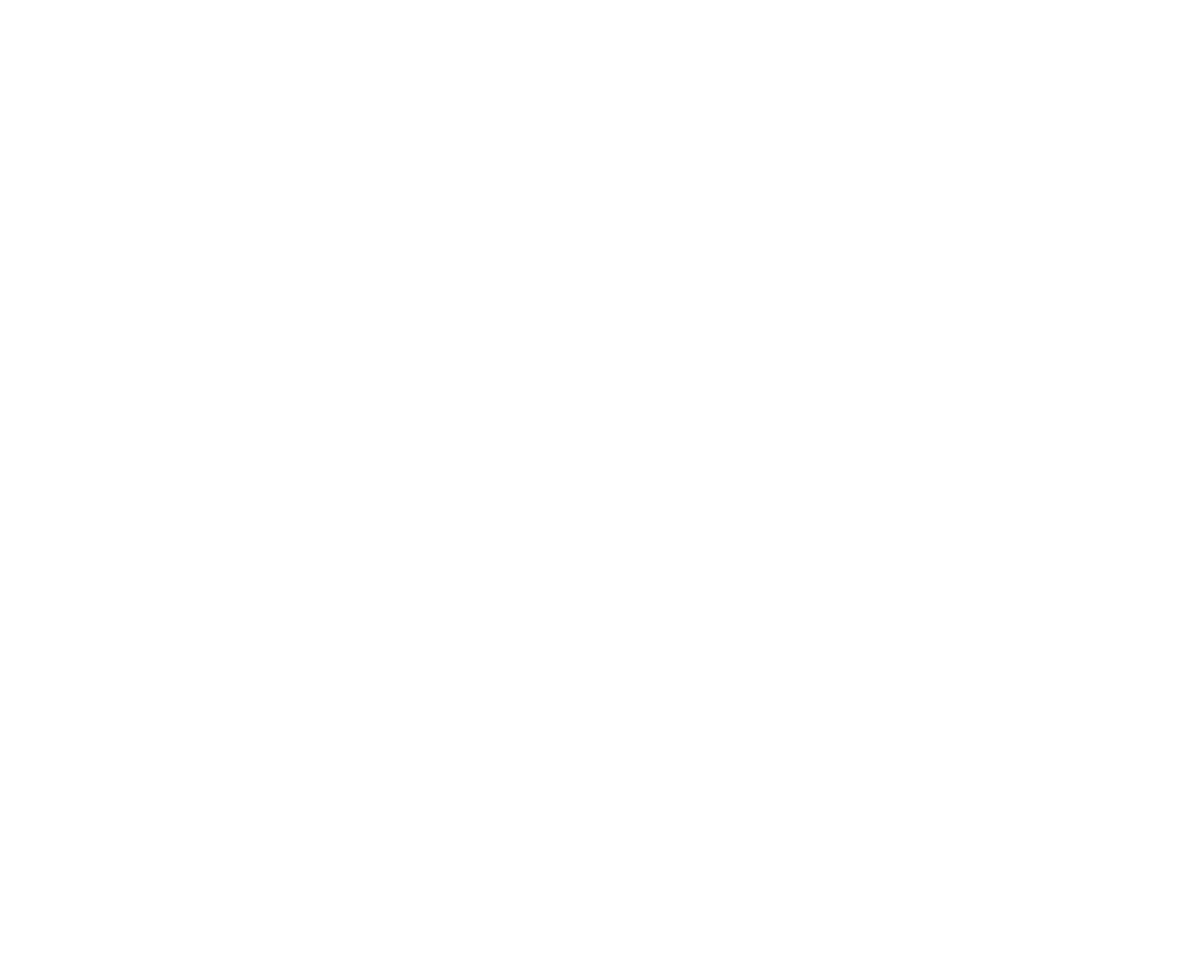
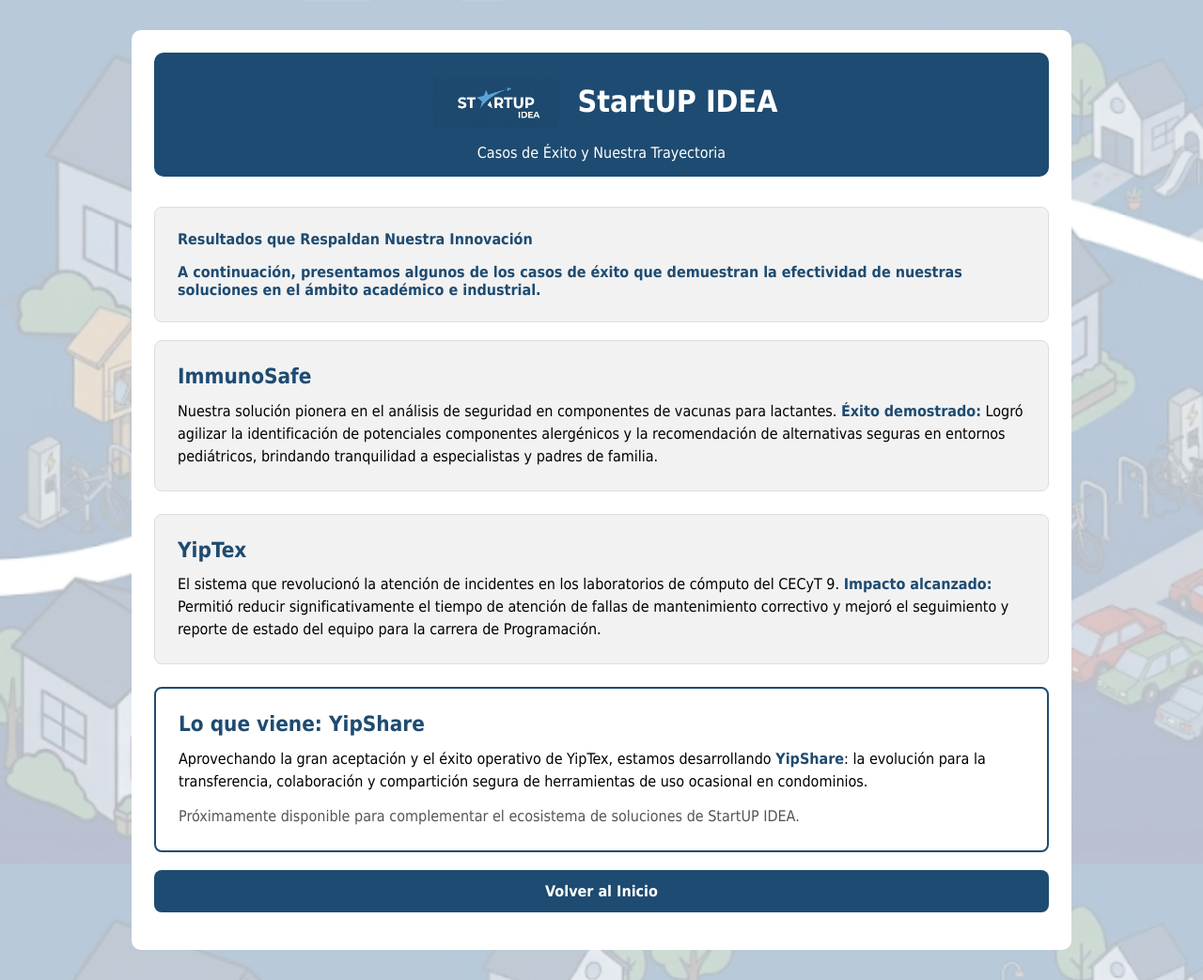
Before and after one commit to Amaro-hub34/2026-PW-YIPSHARE, a plain HTML site: page casos.html in a window 1280 px wide. Shown: the whole page at 94% size. Before the commit the page ends 800 px from the top, so only its background shows below. Drawn offline with Linux system fonts and the light colour scheme.

Commit message:
Se hace casos de éxito y se agrega más css

```diff
--- a/CSS/style.css
+++ b/CSS/style.css
@@ -132,3 +132,37 @@
 .detalles-producto li {
     margin-bottom: 0.3rem;
 }
+.seccion-casos {
+    display: flex;
+    flex-direction: column;
+    gap: 1.5rem;
+}
+
+.tarjeta-caso {
+    background-color: #F2F2F2;
+    border: 1px solid #DDDDDD;
+    border-radius: 0.5rem;
+    padding: 1.5rem;
+    display: flex;
+    flex-direction: column;
+    gap: 0.8rem;
+}
+
+.tarjeta-caso.proximo {
+    border: 2px solid #1E4B71;
+    background-color: #FFFFFF;
+}
+
+.tarjeta-caso h3 {
+    color: #1E4B71;
+    font-size: 1.4rem;
+}
+
+.tarjeta-caso p {
+    line-height: 1.5;
+}
+
+.metrica {
+    font-weight: bold;
+    color: #1E4B71;
+}
--- a/casos.html
+++ b/casos.html
@@ -0,0 +1,62 @@
+<!DOCTYPE html>
+<html lang="es">
+<head>
+    <meta charset="UTF-8">
+    <meta name="viewport" content="width=device-width, initial-scale=1.0">
+    <link rel="icon" type="image/png" href="./img/logo_StartUpIDEA.png">
+    <title>StartUP IDEA - Casos de Éxito</title>
+    <link rel="stylesheet" href="../CSS/style.css">
+</head>
+<body class="body1">
+
+    <main>
+        <header class="titulo-principal">
+            <h2>
+                <img src="./img/logo_STARTUP_IDEA.jpeg" alt="Logo" class="logo-titulo">
+                StartUP IDEA
+            </h2>
+            <p>Casos de Éxito y Nuestra Trayectoria</p>
+        </header>
+
+        <section class="botones">
+            <p class="titulo-seccion">Resultados que Respaldan Nuestra Innovación</p>
+            <p>
+                A continuación, presentamos algunos de los casos de éxito que demuestran la efectividad de nuestras soluciones en el ámbito académico e industrial.
+            </p>
+
+        </section>
+        <br>
+
+        <section class="seccion-casos">
+            <div class="tarjeta-caso">
+                <h3>ImmunoSafe</h3>
+                <p>
+                    Nuestra solución pionera en el análisis de seguridad en componentes de vacunas para lactantes. <span class="metrica">Éxito demostrado:</span> Logró agilizar la identificación de potenciales componentes alergénicos y la recomendación de alternativas seguras en entornos pediátricos, brindando tranquilidad a especialistas y padres de familia.
+                </p>
+            </div>
+
+            <div class="tarjeta-caso">
+                <h3>YipTex</h3>
+                <p>
+                    El sistema que revolucionó la atención de incidentes en los laboratorios de cómputo del CECyT 9. <span class="metrica">Impacto alcanzado:</span> Permitió reducir significativamente el tiempo de atención de fallas de mantenimiento correctivo y mejoró el seguimiento y reporte de estado del equipo para la carrera de Programación.
+                </p>
+            </div>
+
+            <div class="tarjeta-caso proximo">
+                <h3>Lo que viene: YipShare</h3>
+                <p>
+                    Aprovechando la gran aceptación y el éxito operativo de YipTex, estamos desarrollando <span class="metrica">YipShare</span>: la evolución para la transferencia, colaboración y compartición segura de herramientas de uso ocasional en condominios.
+                <p style="color: #555555;">
+                    Próximamente disponible para complementar el ecosistema de soluciones de StartUP IDEA.
+                </p>
+            </div>
+        </section>
+        <br>
+
+        <div class="campo">
+            <a href="index.html" class="boton">Volver al Inicio</a>
+        </div>
+    </main>
+
+</body>
+</html>
```
